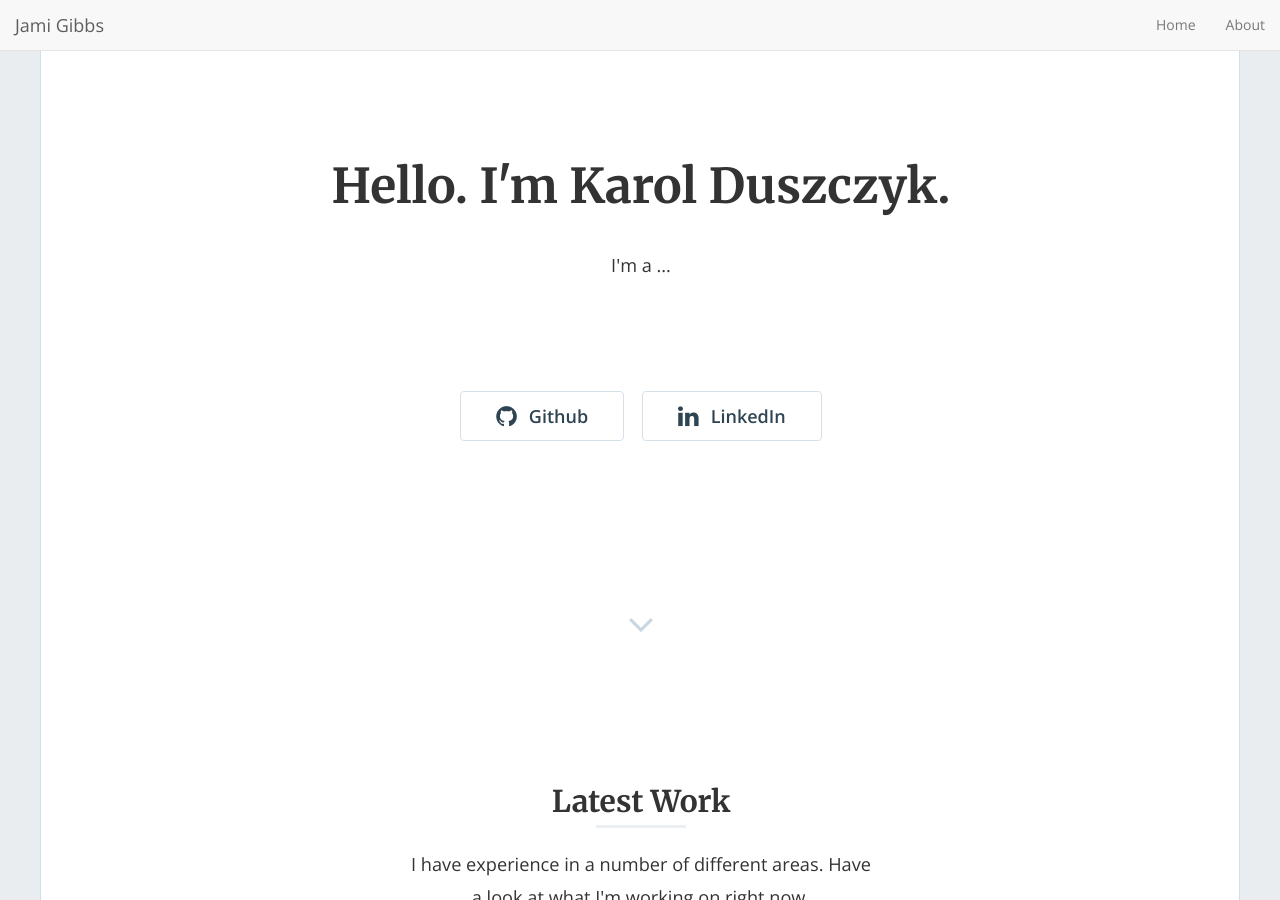
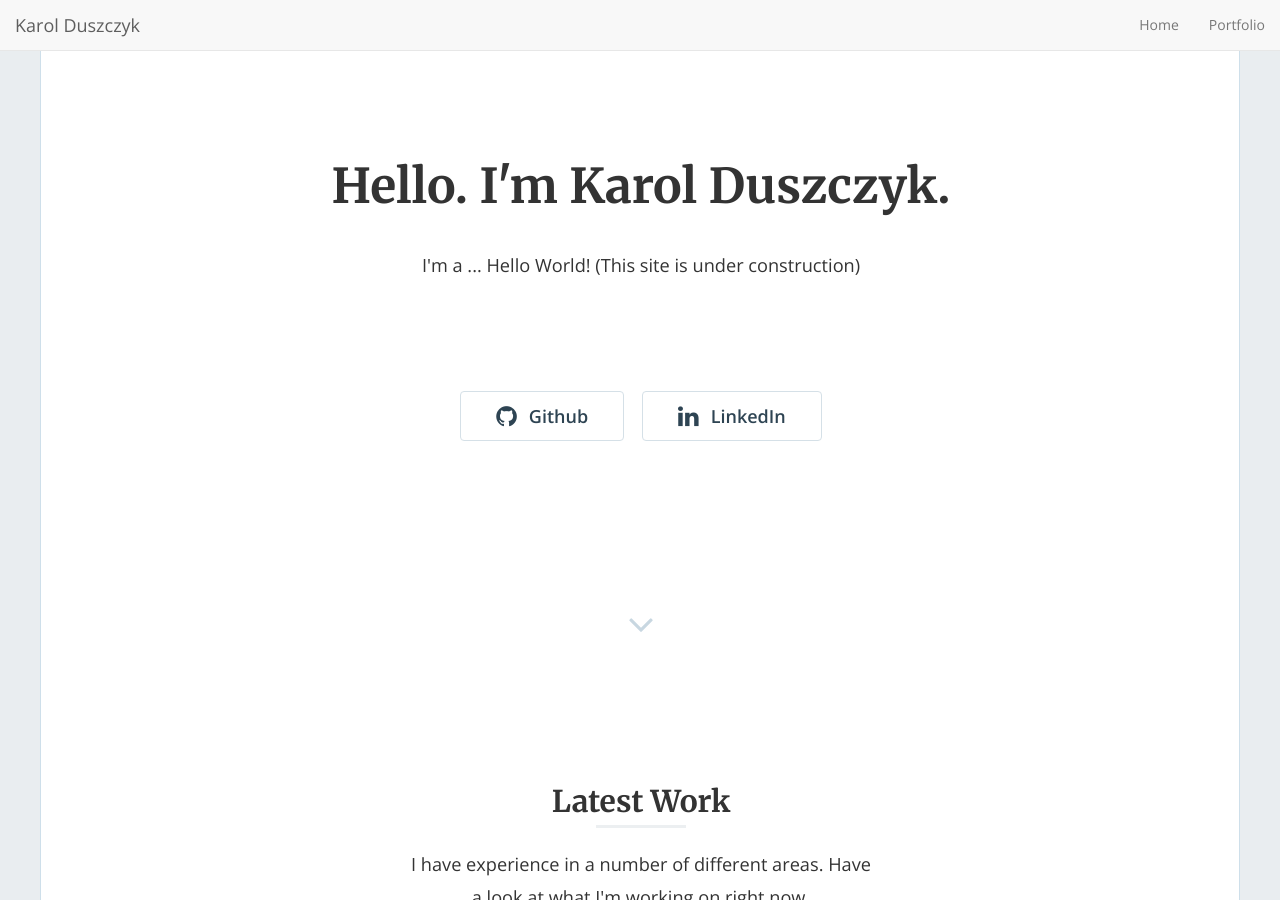
Before and after one commit to karoldus/karoldus.github.io, a Jekyll site: the page built from index.html, in a window 1280 px wide and 900 px high. Built offline with Jekyll 4.4.1, drawn with Linux system fonts in a browser that asks for light colours; nearby versions of some CDN libraries; the list of posts is cut into pages by our own code.

Commit message:
personalize

```diff
--- a/_data/global.yml
+++ b/_data/global.yml
@@ -1,6 +1,6 @@
 # Site Settings
 title: "Hello. I'm Karol Duszczyk."
-description: "I'm a ..."
+description: "I'm a ... Hello World! (This site is under construction) "
 url: 'https://karoldus.github.io' # the base hostname & protocol for your site
 nav: "true"
 footer_text: '© 2022 Karol Duszczyk'
@@ -9,6 +9,6 @@ github: 'karoldus'
 linkedin: 'duszczykkarol'
 
 # Admin Settings
-admin_name: 'Jami Gibbs'
-admin_email: 'test'
-google_analytics: "UA-9999999-99" # Update with your own tracking ID
+admin_name: 'Karol Duszczyk'
+admin_email: ''
+google_analytics: "" # Update with your own tracking ID
--- a/_data/nav.yml
+++ b/_data/nav.yml
@@ -1,3 +1,4 @@
 main:
     - { url: '/', text: 'Home' }
-    - { url: '/about', text: 'About' }
+    # - { url: '/about', text: 'About' }
+    - { url: '#portfolio', text: 'Portfolio' }
```
